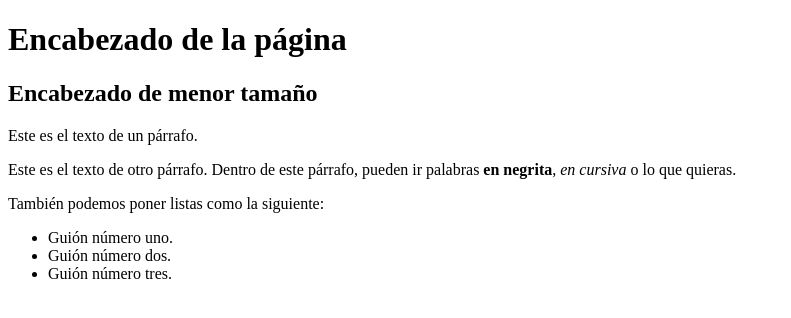
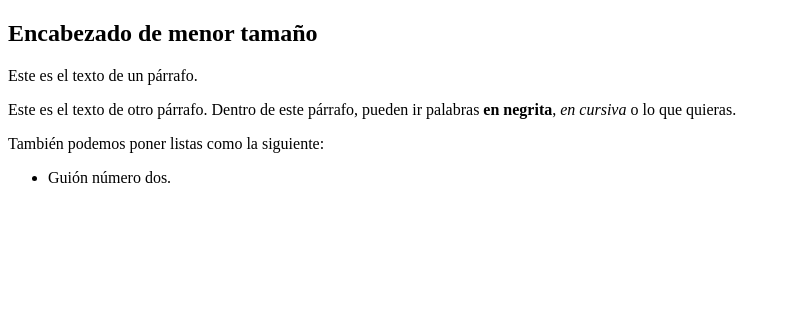
Before and after one commit to angel-prog/cursosgitvs, a plain HTML site: page index.html in a window 1280 px wide. Shown: the whole page, without its empty margins (0-791 px from the left). Drawn offline with Linux system fonts and the light colour scheme.

Commit message:
eliminacion

```diff
--- a/index.html
+++ b/index.html
@@ -6,7 +6,6 @@
   </head>
 
   <body>
-    <h1>Encabezado de la página</h1>
     <h2>Encabezado de menor tamaño</h2>
 
     <p>Este es el texto de un párrafo.</p>
@@ -16,9 +15,7 @@
 
     <p>También podemos poner listas como la siguiente:</p>
     <ul>
-      <li>Guión número uno.</li>
       <li>Guión número dos.</li>
-      <li>Guión número tres.</li>
     </ul>
   </body>
 
```
